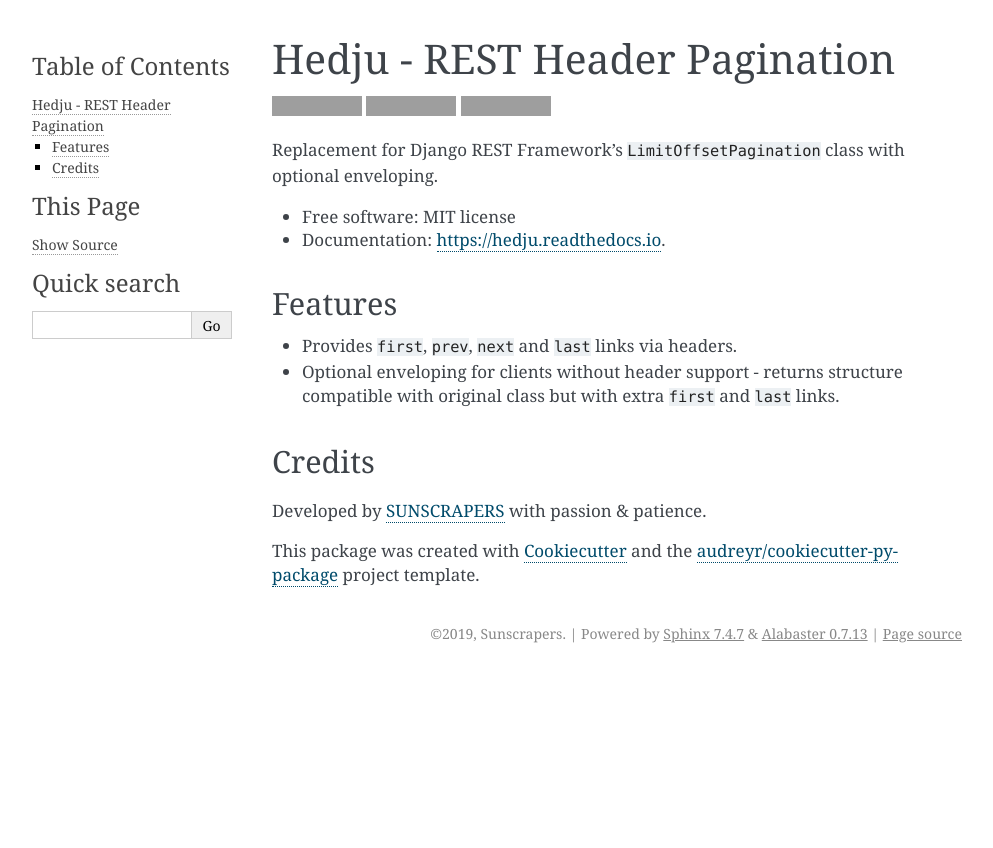
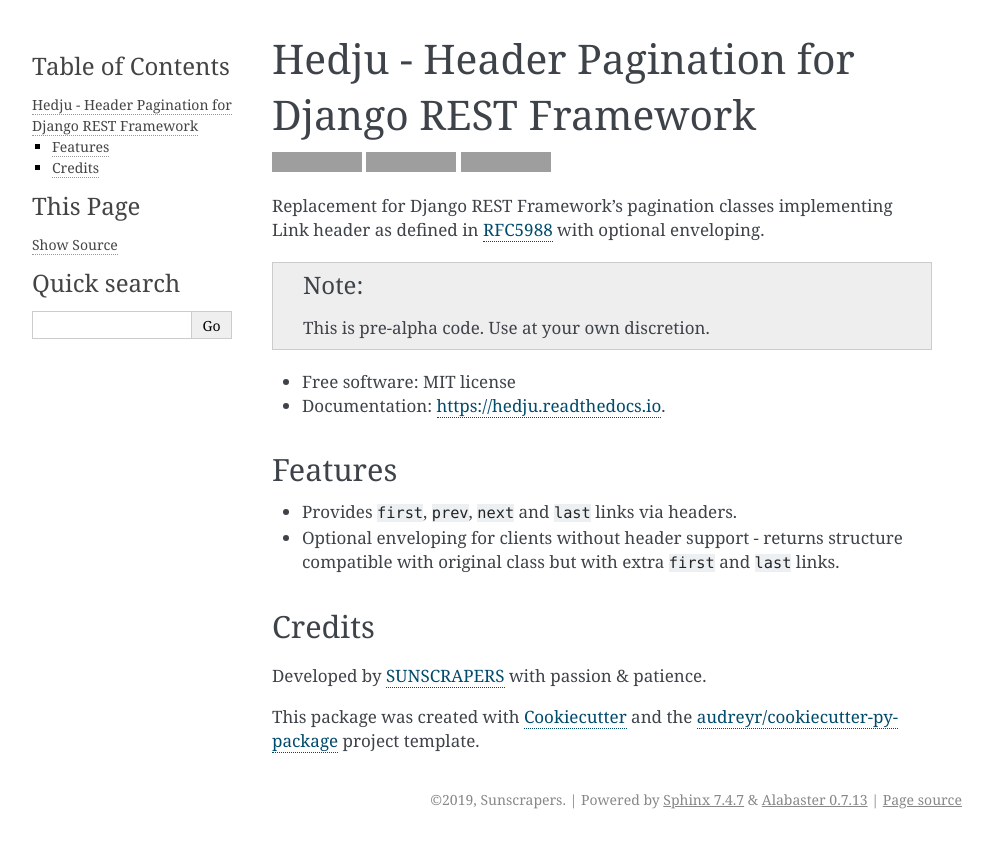
Before and after one commit to sunscrapers/hedju, a Sphinx documentation site: the page built from docs/readme.rst, in a window 1280 px wide. Shown: the top 848 px of the page, without its empty margins (148-1141 px from the left). Built offline with Sphinx 7.4.7, drawn with Linux system fonts in a browser that asks for light colours; pages that are not in the unit, such as notebooks, are missing from menus; grey boxes are pictures that could not be loaded.

Commit message:
Update docs

```diff
--- a/README.rst
+++ b/README.rst
@@ -1,6 +1,6 @@
-==============================
-Hedju - REST Header Pagination
-==============================
+===================================================
+Hedju - Header Pagination for Django REST Framework
+===================================================
 
 
 .. image:: https://img.shields.io/pypi/v/hedju.svg
@@ -14,8 +14,10 @@
         :alt: Documentation Status
 
 
-Replacement for Django REST Framework's ``LimitOffsetPagination`` class with optional enveloping.
+Replacement for Django REST Framework's pagination classes implementing
+Link header as defined in RFC5988_ with optional enveloping.
 
+.. note:: This is pre-alpha code. Use at your own discretion.
 
 * Free software: MIT license
 * Documentation: https://hedju.readthedocs.io.
@@ -39,3 +41,4 @@
 .. _Cookiecutter: https://github.com/audreyr/cookiecutter
 .. _`audreyr/cookiecutter-pypackage`: https://github.com/audreyr/cookiecutter-pypackage
 .. _SUNSCRAPERS: https://sunscrapers.com/
+.. _RFC5988: http://tools.ietf.org/html/rfc5988#page-6
```
Also changed, not shown: docs/index.rst (+10 -4 lines).
